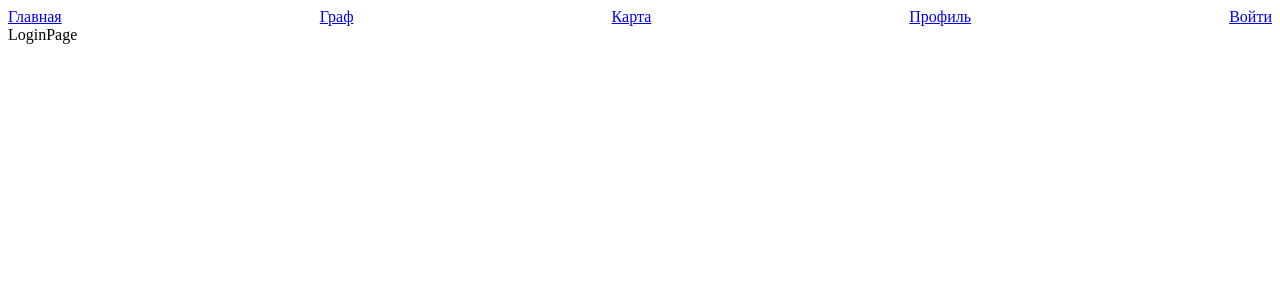
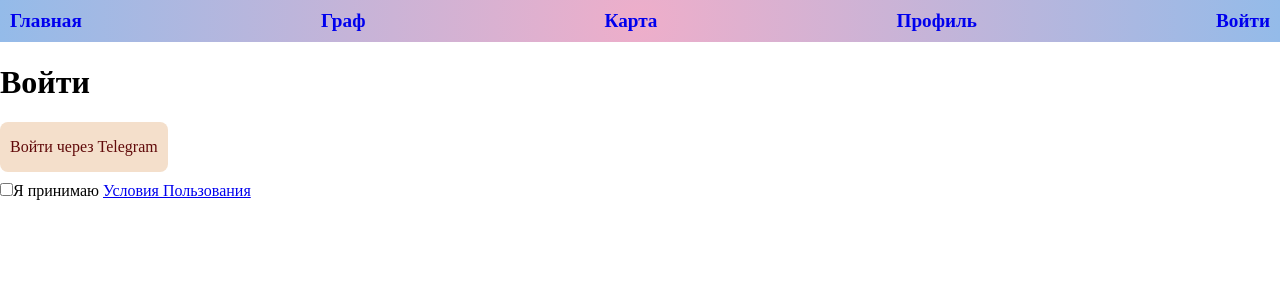
Before and after one commit to Pustamel/blagodari, a React (Create React App) app: page /login in a window 1280 px wide. Shown: the top 300 px of the page. Built offline with nearby package versions, Linux system fonts and the light colour scheme.

Commit message:
add login page

```diff
--- a/package.json
+++ b/package.json
@@ -13,6 +13,7 @@
     "axios": "^0.25.0",
     "classnames": "^2.3.1",
     "node-sass": "^7.0.1",
+    "normalize.css": "^8.0.1",
     "react": "^17.0.2",
     "react-dom": "^17.0.2",
     "react-router-dom": "^6.2.1",
--- a/src/App.tsx
+++ b/src/App.tsx
@@ -13,8 +13,8 @@ function App() {
       <Header />
       <Routes>
         <Route path="/" element={<HomePage />} />
+        <Route path="/map" element={<MapPage />} />
         <Route path="/graph" element={<GraphPage />} />
-        <Route path="/map" element={<MapPage />} />
         <Route path="/profile" element={<ProfilePage />} />
         <Route path="/login" element={<LoginPage />} />
       </Routes>
--- /dev/null
+++ b/src/components/button/Button.module.scss
@@ -0,0 +1,8 @@
+.button{
+  padding: 16px 10px;
+  color:#610A0A;
+  background:#F4DFCB;
+  border-radius: 8px;
+  border: none;
+
+}
--- /dev/null
+++ b/src/components/button/Button.tsx
@@ -0,0 +1,12 @@
+import React from 'react';
+import styles from './Button.module.scss'
+
+interface ButtonProps {
+  onClick(): void;
+}
+
+export const Button: React.FC<ButtonProps> = ({ children, onClick }) => {
+  return (
+    <button onClick={onClick} className={styles.button}>{children}</button>
+  )
+}
--- a/src/components/header/Header.module.scss
+++ b/src/components/header/Header.module.scss
@@ -1,4 +1,14 @@
 .container {
   display: flex;
   justify-content: space-between;
+  background: rgb(238,174,202);
+  background: radial-gradient(circle, rgba(238,174,202,1) 0%, rgba(148,187,233,1) 100%);
+  padding:10px;
 }
+
+.link{
+  text-decoration:none;
+  font-size: larger;
+  font-weight: bold;
+
+}
--- a/src/components/header/Header.tsx
+++ b/src/components/header/Header.tsx
@@ -39,10 +39,12 @@ const menuItems: MenuItem[] = [
 ]
 
 export const Header: React.FC = () => {
-  return <div className={styles.container}>
-    {menuItems.map((item) => {
-      if (!item.show) return null
-      return <Link key={item.href} to={item.href}>{item.label}</Link>
-    })}
-  </div>
+  return (
+    <div className={styles.container}>
+      {menuItems.map((item) => {
+        if (!item.show) return null
+        return <Link className={styles.link} key={item.href} to={item.href}>{item.label}</Link>
+      })}
+    </div>
+  )
 }
--- /dev/null
+++ b/src/components/input/Checkbox.tsx
@@ -0,0 +1,17 @@
+import React from 'react';
+
+
+interface CheckboxProps {
+  onChange(): void;
+}
+
+export const Checkbox: React.FC<CheckboxProps> = ({ children, onChange }) => {
+  console.log(children);
+
+  return (
+    <label >
+      <input onChange={onChange} type="checkbox" />
+      {children}
+    </label>
+  )
+}
--- a/src/index.tsx
+++ b/src/index.tsx
@@ -1,6 +1,7 @@
 import React from 'react';
 import ReactDOM from 'react-dom';
 import App from './App';
+import 'normalize.css'
 
 ReactDOM.render(
     <App />,
--- a/src/pages/HomePage.tsx
+++ b/src/pages/HomePage.tsx
@@ -1,6 +1,6 @@
 import React from 'react';
 
-export const HomePage:React.FC = ()=> {
+export const HomePage: React.FC = () => {
 
-  return <div>HomePage</div>;
+  return <div><h1>Благодари.РФ</h1></div>;
 }
--- /dev/null
+++ b/src/pages/LoginPage.module.scss
@@ -0,0 +1,3 @@
+.acceptTerms {
+  margin-top: 10px;
+}
--- a/src/pages/LoginPage.tsx
+++ b/src/pages/LoginPage.tsx
@@ -1,5 +1,24 @@
 import React from 'react';
+import { Button } from '../components/button/Button';
+import { Checkbox } from '../components/input/Checkbox';
+import styles from './LoginPage.module.scss'
 
 export const LoginPage: React.FC = () => {
-  return <div>LoginPage</div>
+  const handleLogin = () => {
+
+  }
+  const handleAccept = () => {
+
+  }
+  return (
+    <div>
+      <h1 >Войти</h1>
+      <Button onClick={handleLogin}>Войти через Telegram</Button>
+      <div className={styles.acceptTerms}>
+        <Checkbox onChange={handleAccept} >
+          Я принимаю <a href="https://blagodarie.org/agreement/index.html">Условия Пользования</a>
+        </Checkbox>
+      </div>
+    </div>
+  )
 }
```
Also changed, not shown: 1 other file (tests, documents, lock files or other folders).
